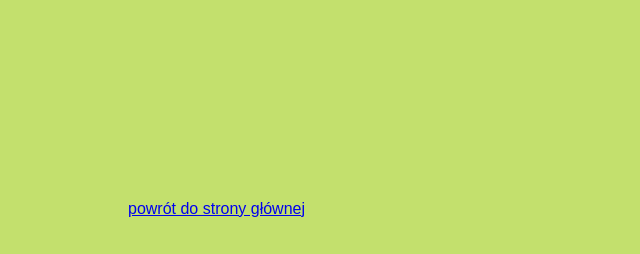
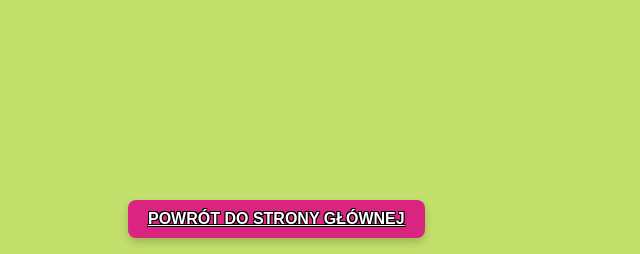
Before and after one commit to michaldudek15/wirus-gra-karciana, a Flask app: page /instrukcja in a window 1280 px wide. Shown: the part 728-982 px from the top of the page, without its empty margins (0-640 px from the left). Before the commit the page ends 945 px from the top, so only its background shows below. Run offline with Flask 3, Linux system fonts and the light colour scheme.

Commit message:
dodałem przycisk powrotu na dole instrukcji

```diff
--- a/templates/instrukcja.html
+++ b/templates/instrukcja.html
@@ -13,6 +13,6 @@
     Twoja przeglądarka nie obsługuje podglądu PDF. Możesz pobrać plik
     <a href="{{ pdf_url }}">tutaj</a>.
 </iframe>
-<p class="powrot"><a href="{{ url_for('index') }}" class="button">powrót do strony głównej</a></p>
+<p class="powrot"><a href="{{ url_for('index') }}" class="przycisk">powrót do strony głównej</a></p>
 
 {% endblock %}
```
Also changed, not shown: 1 other file.
